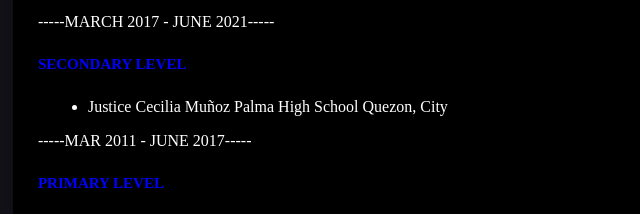
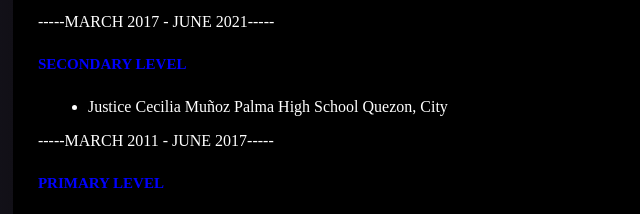
Before and after one commit to cozmena12345/Resume, a plain HTML site: page index.html in a window 1280 px wide. Shown: the part 1171-1385 px from the top of the page, 504-1144 px from the left. Drawn offline with Linux system fonts and the light colour scheme.

Commit message:
index.html

```diff
--- a/index.html
+++ b/index.html
@@ -141,7 +141,7 @@
 
               </li>
           </ul>
-          <span>-----MAR 2011 - JUNE 2017-----</span>
+          <span>-----MARCH 2011 - JUNE 2017-----</span>
           <h5> PRIMARY LEVEL </h5>
           <ul>
             <li>Lupang Pangako Elementary School
```
